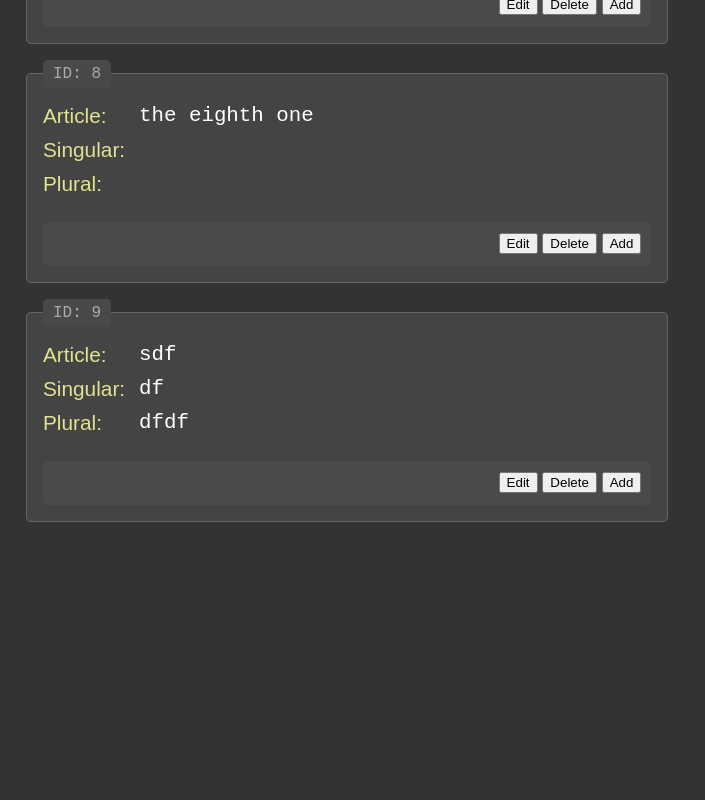
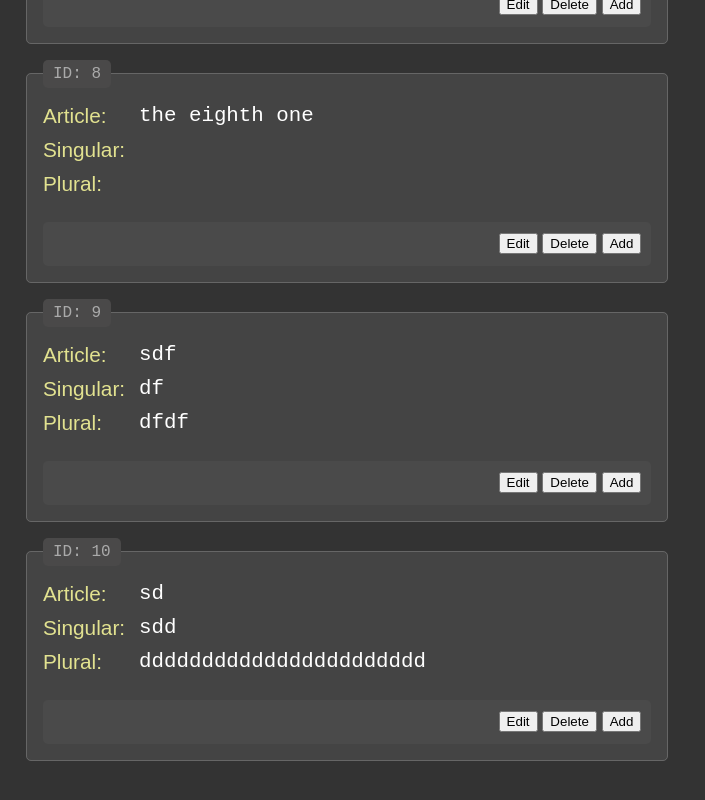
Before and after one commit to edwardtanguay/ejt-add-edit-delete-rh2, a React (Vite) app: page / in a window 1280 px wide. Shown: the part 1946-2746 px from the top of the page, without its empty margins (0-705 px from the left). Before the commit the page ends 2508 px from the top, so only its background shows below. Built offline with nearby package versions, Linux system fonts and the light colour scheme; data requests are answered from the project's data file.

Commit message:
load dispatch

```diff
--- a/src/App.jsx
+++ b/src/App.jsx
@@ -54,7 +54,6 @@ function App() {
 								<div className="message">{item.message}</div>
 
 								<ItemButtonArea
-									dispatch={dispatch}
 									item={item}
 								/>
 							</div>
--- a/src/components/ItemButtonArea.jsx
+++ b/src/components/ItemButtonArea.jsx
@@ -1,4 +1,9 @@
-export const ItemButtonArea = ({ item, dispatch }) => {
+import { useContext } from 'react';
+import { AppContext } from '../AppContext';
+
+export const ItemButtonArea = ({ item }) => {
+	const { state, dispatch } = useContext(AppContext);
+
 	const handleAddClick = () => {
 		window.scrollTo({
 			top: 0,
--- a/src/data/db.json
+++ b/src/data/db.json
@@ -53,6 +53,12 @@
       "singular": "df",
       "plural": "dfdf",
       "id": 9
+    },
+    {
+      "article": "sd",
+      "singular": "sdd",
+      "plural": "ddddddddddddddddddddddd",
+      "id": 10
     }
   ]
 }
```
